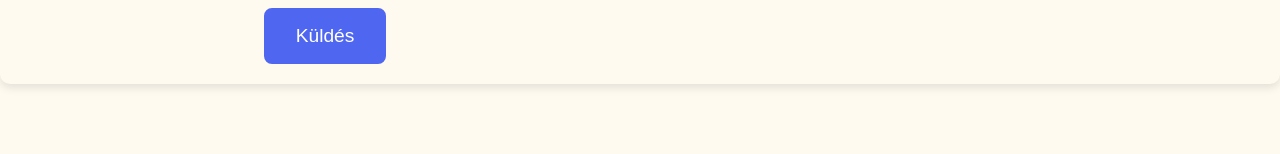
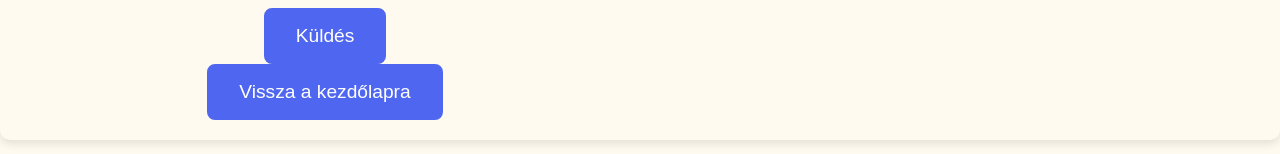
Before and after one commit to Moha0170/vizsgaremek2025, a React (Vite) app in the folder frontend/: page /contact in a window 1280 px wide. Shown: the part 712-866 px from the top of the page. Built offline with nearby package versions, Linux system fonts and the light colour scheme.

Commit message:
Vissza a kezdőlapra 2 tsx fájlban

```diff
--- a/frontend/src/components/About.tsx
+++ b/frontend/src/components/About.tsx
@@ -1,7 +1,10 @@
 import "../style/index.css";
 import "../style/about.css";
+import { useNavigate } from "react-router-dom";
 
 const About = () => {
+  const navigate = useNavigate();
+
   return (
     <div className="container">
       <h1>Rólunk</h1>
@@ -27,6 +30,10 @@ const About = () => {
           <cite>- Gergő M.</cite>
         </blockquote>
       </div>
+
+      <button className="home-button" onClick={() => navigate("/")}>
+        Vissza a kezdőlapra
+      </button>
     </div>
   );
 };
--- a/frontend/src/components/Contacts.tsx
+++ b/frontend/src/components/Contacts.tsx
@@ -1,6 +1,9 @@
 import "../style/index.css";
+import { useNavigate } from "react-router-dom";
 
 function Contacts() {
+  const navigate = useNavigate();
+
   return (
     <div className="contacts-container">
       <div className="contact-not-iframe">
@@ -20,11 +23,17 @@ function Contacts() {
           <textarea placeholder="Üzenet" rows={5} required></textarea>
           <button type="submit">Küldés</button>
         </form>
+
+        <button className="home-button" onClick={() => navigate("/")}>
+          Vissza a kezdőlapra
+        </button>
       </div>
+
       <div className="iframe-div">
-          <iframe className="map-iframe"
+        <iframe
+          className="map-iframe"
           title="Google Maps Location"
-            src={`https://www.google.com/maps/embed?pb=!1m18!1m12!1m3!1d10789.80816092363!2d19.0934019!3d47.5047036!2m3!1f0!2f0!3f0!3m2!1i1024!2i768!4f13.1!3m3!1m2!1s0x4741dc39b77cbcaf%3A0x79c81d12f4620f0e!2sBudapest%2C%20Th%C3%B6k%C3%B6ly%20%C3%BAt%2048%2C%201140!5e0!3m2!1shu!2shu!4v1707766345391`}
+          src={`https://www.google.com/maps/embed?pb=!1m18!1m12!1m3!1d10789.80816092363!2d19.0934019!3d47.5047036!2m3!1f0!2f0!3f0!3m2!1i1024!2i768!4f13.1!3m3!1m2!1s0x4741dc39b77cbcaf%3A0x79c81d12f4620f0e!2sBudapest%2C%20Th%C3%B6k%C3%B6ly%20%C3%9At%2048%2C%201140!5e0!3m2!1shu!2shu!4v1707766345391`}
           width="600"
           height="450"
           style={{ border: 0 }}
```
Lines whose indentation alone changed are shown as unchanged.
